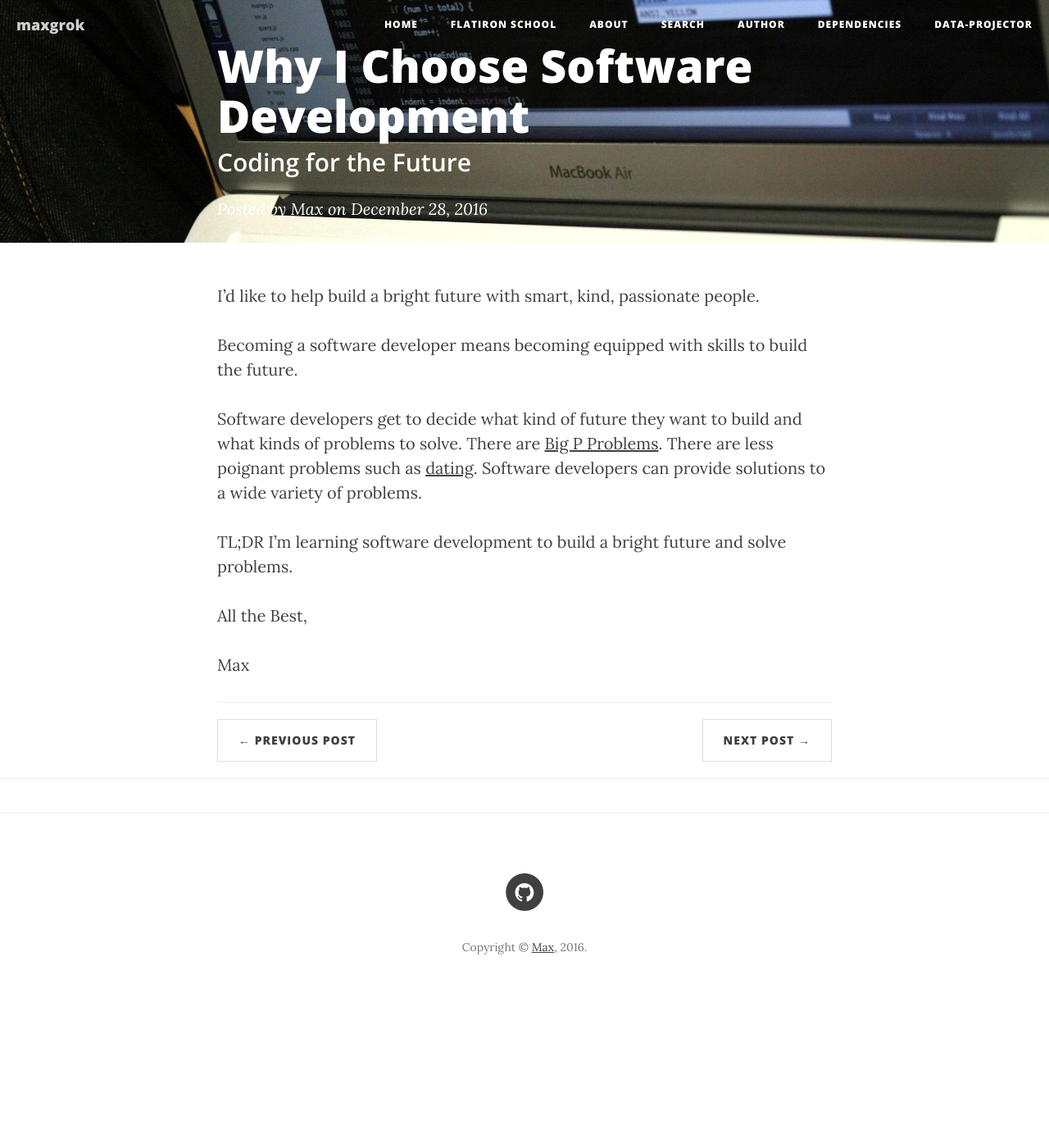
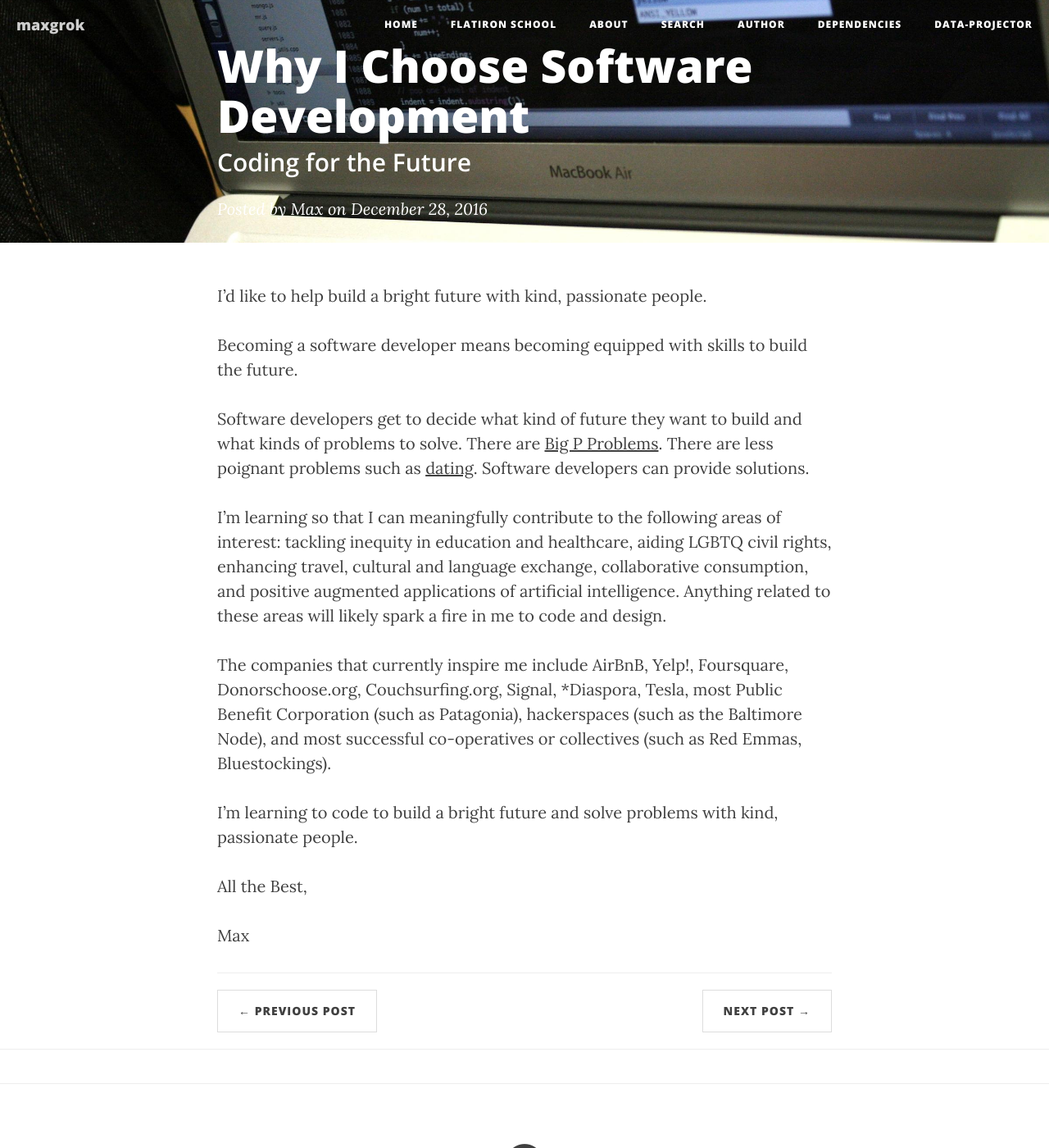
Before and after one commit to maxgrok/maxgrok.github.io_oldversion, a Jekyll site: the page built from _posts/2016-12-28-why-software-development.markdown, in a window 1280 px wide and 1400 px high. Shown: the whole window at 82% size. Built offline with Jekyll 4.4.1, drawn with Linux system fonts in a browser that asks for light colours; nearby versions of some CDN libraries; comment, search, counter and statistics services are not loaded.

Commit message:
Editing post

```diff
--- a/_posts/2016-12-28-why-software-development.markdown
+++ b/_posts/2016-12-28-why-software-development.markdown
@@ -7,13 +7,17 @@ subtitle:   Coding for the Future
 category:   Coding for the Future
 ---
 
-I'd like to help build a bright future with smart, kind, passionate people.
+I'd like to help build a bright future with kind, passionate people.
 
 Becoming a software developer means becoming equipped with skills to build the future.
 
-Software developers get to decide what kind of future they want to build and what kinds of problems to solve. There are [<a href="https://miter.mit.edu/the-unexotic-underclass/">Big P Problems</a>]({% post_url 2016-12-28-why-software-development %}). There are less poignant problems such as [<a href="https://gotinder.com">dating</a>]({% post_url 2016-12-28-why-software-development %}). Software developers can provide solutions to a wide variety of problems.
+Software developers get to decide what kind of future they want to build and what kinds of problems to solve. There are [<a href="https://miter.mit.edu/the-unexotic-underclass/">Big P Problems</a>]({% post_url 2016-12-28-why-software-development %}). There are less poignant problems such as [<a href="https://gotinder.com">dating</a>]({% post_url 2016-12-28-why-software-development %}). Software developers can provide solutions.
 
-TL;DR I'm learning software development to build a bright future and solve problems.
+I'm learning so that I can meaningfully contribute to the following areas of interest: tackling inequity in education and healthcare, aiding LGBTQ civil rights, enhancing travel, cultural and language exchange, collaborative consumption, and positive augmented applications of artificial intelligence. Anything related to these areas will likely spark a fire in me to code and design.
+
+The companies that currently inspire me include AirBnB, Yelp!, Foursquare, Donorschoose.org, Couchsurfing.org, Signal, *Diaspora, Tesla, most Public Benefit Corporation (such as Patagonia), hackerspaces (such as the Baltimore Node), and most successful co-operatives or collectives (such as Red Emmas, Bluestockings).
+
+I'm learning to code to build a bright future and solve problems with kind, passionate people.
 
 All the Best,
 
```
